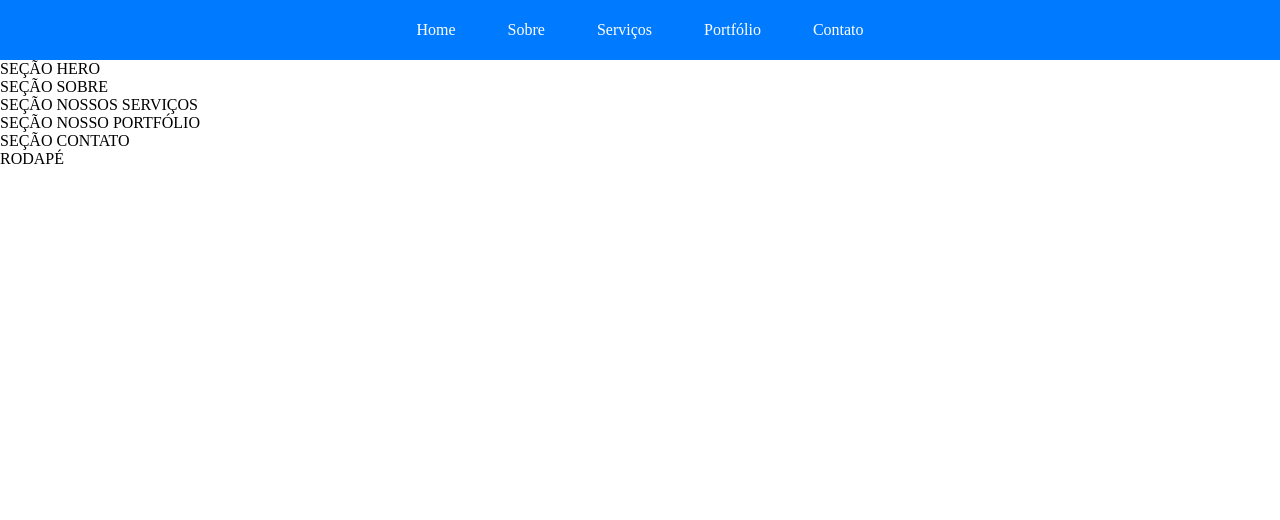
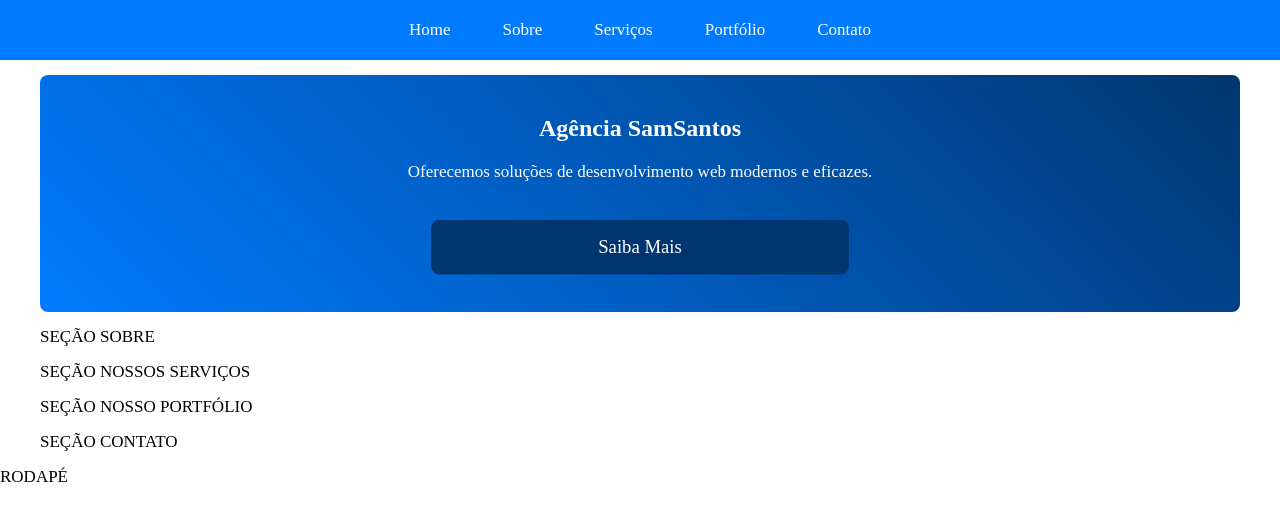
Before and after one commit to SamuelASantos/Agencia-Publicidade, a plain HTML site: page index.html in a window 1280 px wide. Drawn offline with Linux system fonts and the light colour scheme.

Commit message:
Adição de conteúdo à seção "Hero" com título, descrição e botão de chamada para ação, além de animação no botão e melhorias no layout
Foi incluída uma seção (hero) com um título ("Agência SamSantos"), descrição e um botão de chamada para ação que é animado com um efeito de "bounce". O botão é estilizado para se destacar e melhorar a interação do usuário. A estrutura da página foi ajustada com a inclusão de uma animação CSS que faz o botão crescer e encolher suavemente, atraindo a atenção para a ação desejada. Também foram feitas melhorias no layout, com uso de flexbox para centralizar os conteúdos.

```diff
--- a/assets/css/style.css
+++ b/assets/css/style.css
@@ -16,7 +16,7 @@
 
     /* Tipografia */
     --font-family: Arial, sans-serif;
-    --font-size-base: 1.6rem;
+    --font-size-base: 1.7rem;
     --font-size-header: 2.4rem;
 
     /* Layout e espaçamento */
@@ -24,7 +24,7 @@
     --spacing-medium: 1.5rem;
     --spacing-large: 2rem;
     --container-width: 1200px;
-    --button-max-width: 400px;
+    --button-max-width: 350px;
     --image-max-width: 100%;
 
     /* Estilo e animações */
@@ -41,6 +41,14 @@ html {
 /* Tamanho padrão da fonte no corpo */
 body {
     font-size: var(--font-size-base);
+}
+
+h1 {
+    font-size: var(--font-size-header);
+}
+
+header {
+    margin-bottom: var(--spacing-medium);
 }
 
 nav ul {
@@ -70,6 +78,61 @@ nav li:hover {
 
 }
 
+main {
+    max-width: var(--container-width);
+    margin: auto;
+}
+
+@keyframes bounce {
+    0% {
+        transform: scale(1);
+    }
+
+    50% {
+        transform: scale(1.1);
+    }
+
+    100% {
+        transform: scale(1);
+    }
+}
+
+.hero,
+.about,
+.service,
+.portfolio,
+.contact {
+    margin-bottom: var(--spacing-medium);
+    display: flex;
+    flex-direction: column;
+}
+
+.hero {
+    display: flex;
+    background-color: var(--main-bg-color);
+    background-image: linear-gradient(45deg, var(--primary-color), var(--secondary-color));
+    color: var(--light-color);
+    text-align: center;
+    gap: var(--spacing-large);
+    padding: 40px 20px;
+    border-radius: var(--border-radius);
+}
+
+.hero .cta {
+    display: block;
+    background-color: var(--secondary-color);
+    color: var(--light-color);
+    text-decoration: none;
+    padding: 15px;
+    margin: 20px auto 0 auto;
+    max-width: var(--button-max-width);
+    border-radius: var(--border-radius);
+    width: 100%;
+    transition: var(--transition-base);
+    animation-name: bounce;
+    animation-duration: 2s;
+    animation-iteration-count: infinite;
+}
 
 @media (max-width: 700px) {
     .nav-hide {
--- a/index.html
+++ b/index.html
@@ -22,7 +22,11 @@
         </nav>
     </header>
     <main>
-        <section class="hero">SEÇÃO HERO</section>
+        <section class="hero">
+            <h1>Agência SamSantos</h1>
+            <p>Oferecemos soluções de desenvolvimento web modernos e eficazes.</p>
+            <a class="cta" href="#">Saiba Mais</a>
+        </section>
         <section class="about">SEÇÃO SOBRE</section>
         <section class="service">SEÇÃO NOSSOS SERVIÇOS</section>
         <section class="portfolio">SEÇÃO NOSSO PORTFÓLIO</section>
```
